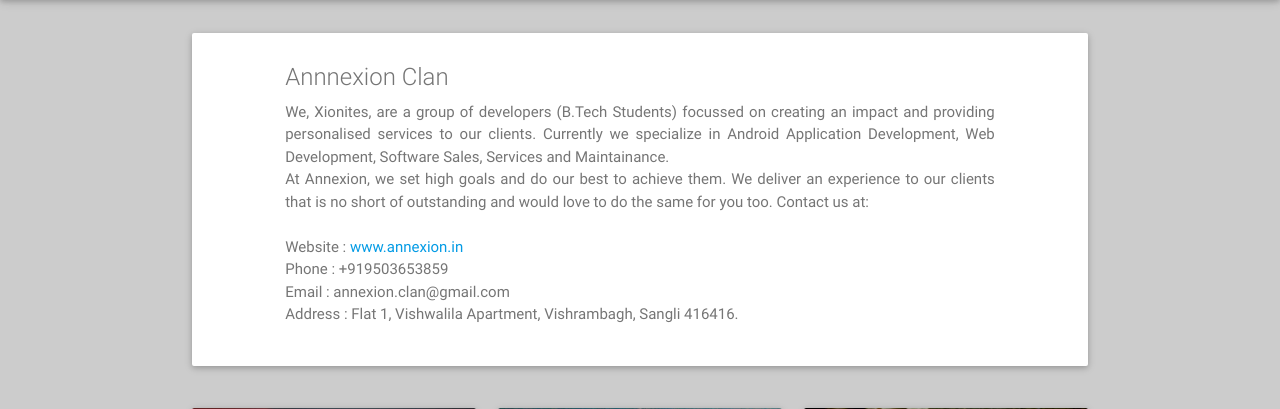
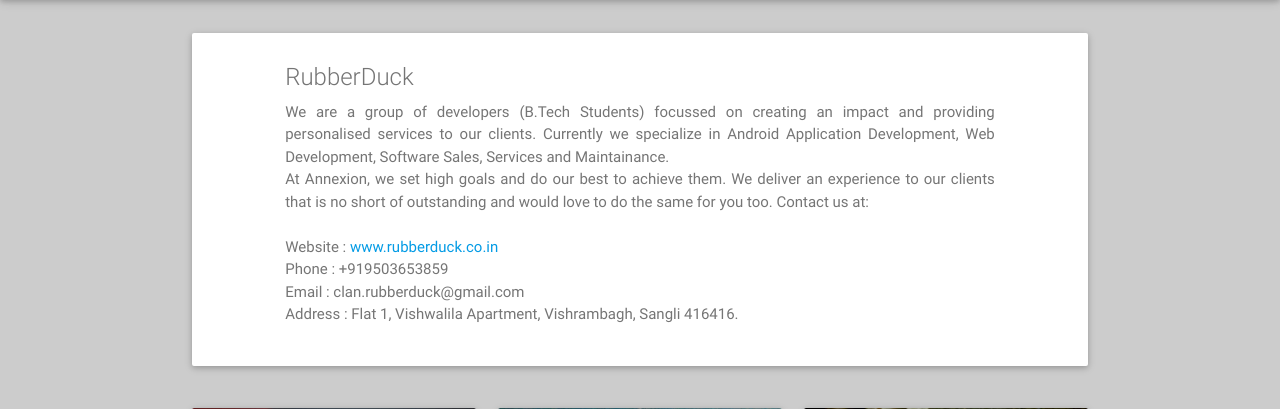
Before and after one commit to nikamanish/notapp_web, a PHP site: page /aboutus.php in a window 1280 px wide. Shown: the part 64-473 px from the top of the page. Run offline with PHP 8.4, Linux system fonts and the light colour scheme; some libraries are stand-ins or nearby versions.

Commit message:
We are RubberDuck now.

```diff
--- a/aboutus.php
+++ b/aboutus.php
@@ -14,7 +14,7 @@
         <meta name="viewport" content="width=device-width, initial-scale=1.0"/>
 
         <title>
-            Annexion Clan
+            RubberDuck
         </title>
 
     </head>
@@ -24,7 +24,6 @@
                 <nav class="teal">
                     <a href="upload.php" class="back waves-light waves-effect"><i class="material-icons prefix">arrow_back</i></a>
                 </nav>
-
             </div>
 
             <div class="container">
@@ -33,11 +32,11 @@
                         <div class="card white">
                             <div class="card-content grey-text text-darken-1">
                                 <div class="row">
-                                    <span class="card-title col offset-m1">Annnexion Clan</span>
-                                    <div class="col m10 s12 offset-m1"><p align="justify">We, Xionites, are a group of developers (B.Tech Students) focussed on creating an impact and providing personalised services to our clients. Currently we specialize in Android Application Development, Web Development, Software Sales, Services and Maintainance.<br> At Annexion, we set high goals and do our best to achieve them. We deliver an experience to our clients that is no short of outstanding and would love to do the same for you too. Contact us at:</p>
-                                        <br>Website : <a href = "http://www.annexion.in" target="_blank">www.annexion.in</a>
+                                    <span class="card-title col offset-m1">RubberDuck</span>
+                                    <div class="col m10 s12 offset-m1"><p align="justify">We are a group of developers (B.Tech Students) focussed on creating an impact and providing personalised services to our clients. Currently we specialize in Android Application Development, Web Development, Software Sales, Services and Maintainance.<br> At Annexion, we set high goals and do our best to achieve them. We deliver an experience to our clients that is no short of outstanding and would love to do the same for you too. Contact us at:</p>
+                                        <br>Website : <a href = "http://www.rubberduck.co.in" target="_blank">www.rubberduck.co.in</a>
                                         <br>Phone   : +919503653859
-                                        <br>Email   : annexion.clan@gmail.com
+                                        <br>Email   : clan.rubberduck@gmail.com
                                         <br>Address : Flat 1, Vishwalila Apartment, Vishrambagh, Sangli 416416.
                                     </div>
                                 </div>
```
